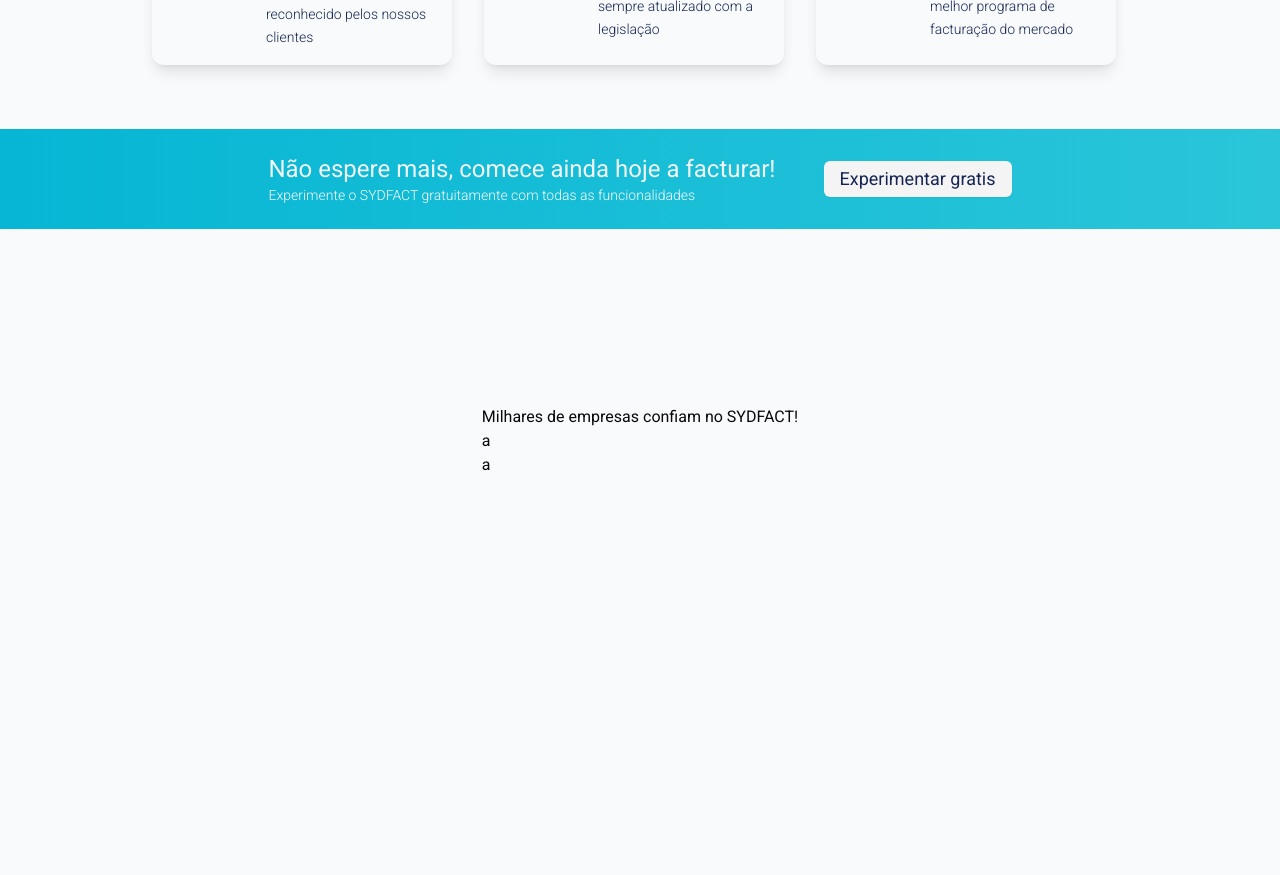
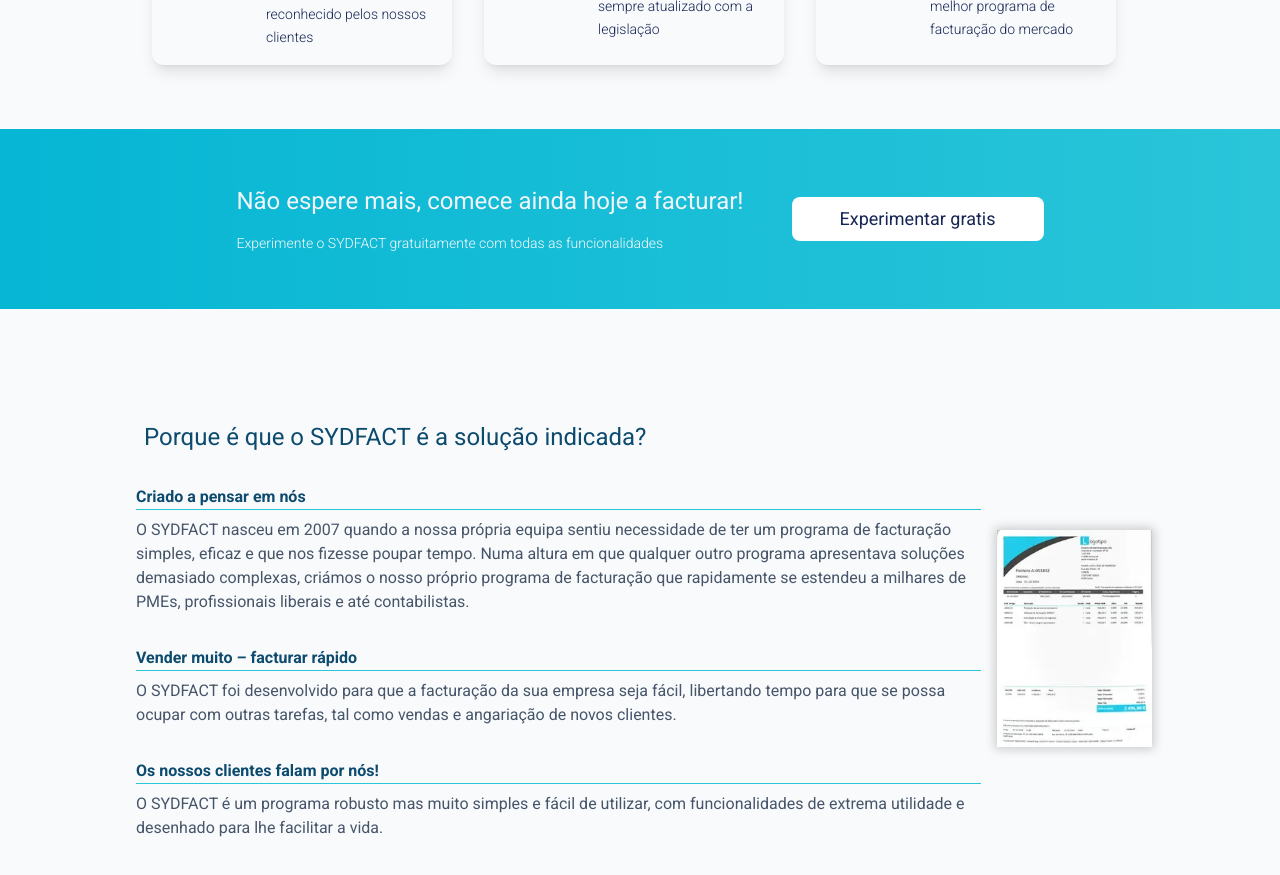
Before and after one commit to misaellopes01/sydfact-landing-page, a Next.js app: page / in a window 1280 px wide. Shown: the part 2060-2935 px from the top of the page. Built offline with nearby package versions, Linux system fonts and the light colour scheme.

Commit message:
why us section

```diff
--- a/app/page.tsx
+++ b/app/page.tsx
@@ -30,23 +30,41 @@
           </div>
         </div>
       </section>
-      <div className='w-screen bg-gradient-to-r from-cyan-500 to-land-end  flex flex-row items-center justify-center p-6 gap-12'>
-        <div className="">
+      <section className='w-full bg-gradient-to-r from-cyan-500 to-land-end  flex flex-row items-center justify-center p-4 py-14 gap-12'>
+        <div className="flex flex-col gap-4">
           <h4 className='text-2xl text-slate-100'>Não espere mais, comece ainda hoje a facturar!</h4>
           <p className='text-sm text-slate-50 font-light'>Experimente o SYDFACT gratuitamente com todas as funcionalidades</p>
         </div>
-        <Button variant={'secondary'} className='text-lg text-blue-950'>
+        <Link className='text-lg text-blue-950 px-12 py-2 bg-white rounded-lg hover:text-land-end transition-all' href={'#product'}>
           Experimentar gratis
-        </Button>
-      </div>
+        </Link>
+      </section>
       <section id='contact-us' className='w-full h-full bg-slate-50 flex justify-center pb-10'>
-        <div className='max-w-5xl h-[1000px] flex flex-col justify-start pt-44 items-center gap-4'>
+        <div className='max-w-5xl h-full flex flex-row justify-start pt-28 items-center gap-2'>
           <div>
-            <h3>Milhares de empresas confiam no SYDFACT!</h3>
-            <div>a</div>
-            <div>a</div>
+            <h3 className='pl-4 pb-4 text-2xl text-sky-900'>Porque é que o SYDFACT é a solução indicada?</h3>
+            <div className='px-2 py-4 flex flex-col gap-2'>
+              <strong className='text-sky-900 border-b border-land-end'>Criado a pensar em nós</strong>
+              <p className='text-slate-600 break-words'>
+              O SYDFACT nasceu em 2007 quando a nossa própria equipa sentiu necessidade de ter um programa de facturação simples, eficaz e que nos fizesse poupar tempo. Numa altura em que qualquer outro programa apresentava soluções demasiado complexas, criámos o nosso próprio programa de facturação que rapidamente se estendeu a milhares de PMEs, profissionais liberais e até contabilistas.
+              </p>
+            </div>
+            <div className='px-2 py-4 flex flex-col gap-2'>
+              <strong className='text-sky-900 border-b border-land-end'>Vender muito – facturar rápido</strong>
+              <p className='text-slate-600 break-words'>
+              O SYDFACT foi desenvolvido para que a facturação da sua empresa seja fácil, libertando tempo para que se possa ocupar com outras tarefas, tal como vendas e angariação de novos clientes.
+              </p>
+            </div>
+            <div className='px-2 py-4 flex flex-col gap-2'>
+              <strong className='text-sky-900 border-b border-land-end'>Os nossos clientes falam por nós!</strong>
+              <p className='text-slate-600 break-words'>
+              O SYDFACT é um programa robusto mas muito simples e fácil de utilizar, com funcionalidades de extrema utilidade e desenhado para lhe facilitar a vida.
+              </p>
+            </div>
           </div>
-          <div></div>
+          <div>
+            <Image src={'/fsydfact.png'} alt='Visualizacao da Factura' width={510} height={720} className='shadow-3xl' />
+          </div>
         </div>
       </section>
     </main>
--- a/components/Price.tsx
+++ b/components/Price.tsx
@@ -31,7 +31,7 @@
             <ul className='p-1 list-disc flex flex-col justify-center items-center'>
               <div>
               {price.includes?.map((item, index) => (
-                <li className='text-sky-900 font-semibold pt-2 text-lg' key={item + index}>{item}</li>
+                <li className='text-green-800 font-semibold pt-2 text-lg' key={item + index}>{item}</li>
               ))}
               </div>
             </ul>
```
Also changed, not shown: public/cover.png (deleted), public/fsydfact.png (added).
